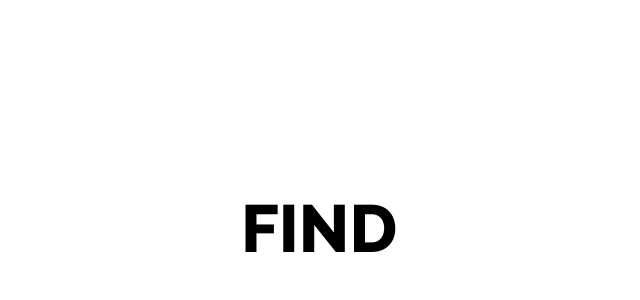
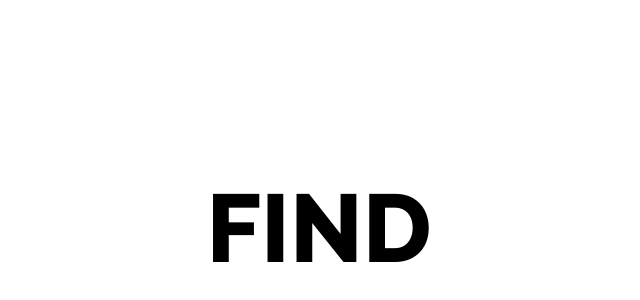
Before and after one commit to soops/damnsonwheredyoufindthis, a plain HTML site: page words/find.html in a window 1280 px wide. Shown: the part 172-472 px from the top of the page, without its empty margins (321-961 px from the left). Drawn offline with Linux system fonts and the light colour scheme.

Commit message:
Update find.html

```diff
--- a/words/find.html
+++ b/words/find.html
@@ -13,7 +13,7 @@
     </head>
     <body>
         <div style="position: fixed; /*or absolute*/ left: 50%; top: 50%; -webkit-transform: translate(-50%,-50%); -moz-transform: translate(-50%,-50%); -o-transform: translate(-50%,-50%); -ms-transform: translate(-50%,-50%); transform: translate(-50%,-50%); font-family: 'Raleway', sans-serif;">
-            <h1 style="font-size:50pt;">FIND</h1>
+            <h1 style="font-size:72pt;">FIND</h1>
         </div>
         <audio id="find" src="sounds/find.mp3" onended="redirect()"></audio>
         <script>
```
